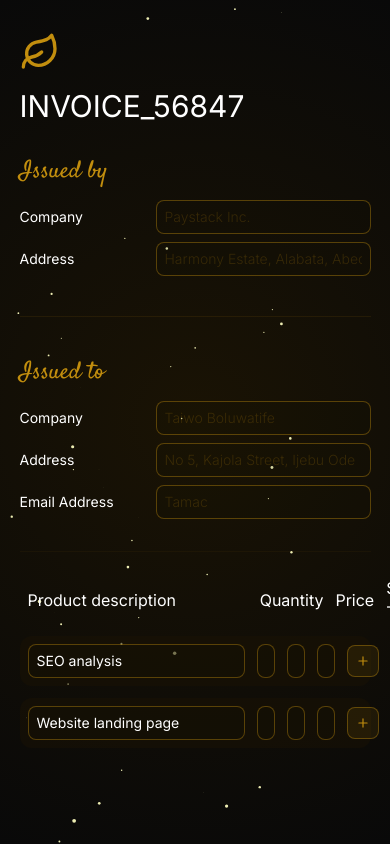
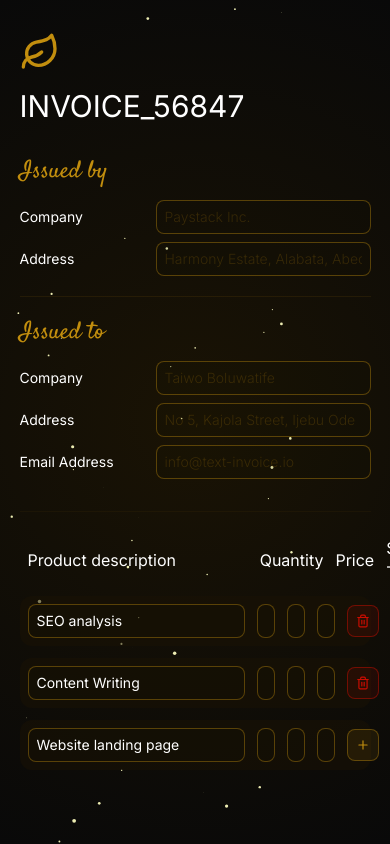
Before and after one commit to blyncnov/text-to-invoice-generator, a Next.js app: page /invoice/1 in a window 390 px wide. Shown: the top 844 px of the page. Built offline with nearby package versions, Linux system fonts and the light colour scheme.

Commit message:
Adding new product to the products

```diff
--- a/src/app/invoice/[invoice_id]/page.tsx
+++ b/src/app/invoice/[invoice_id]/page.tsx
@@ -8,9 +8,24 @@
 const InvoiceDetails = () => {
   const [products, setProducts] = useState([
     { id: 1, desc: "SEO analysis", price: 200, qty: 1 },
-    { id: 2, desc: "Website landing page", price: 4000, qty: 3 },
+    { id: 2, desc: "Content Writing", price: 15, qty: 2 },
+    { id: 3, desc: "Website landing page", price: 4000, qty: 3 },
   ]);
-  const [isLastItem, setIsLastItem] = useState(false);
+
+  const handleAddNewProduct = () => {
+    // Initiate New Product
+    const newProduct = {
+      id: products.length + 1,
+      desc: "New Product",
+      price: 70,
+      qty: 20,
+    };
+
+    // Add new Product to Array!
+    setProducts((prev) => [...prev, newProduct]);
+  };
+
+  console.log(products);
 
   return (
     <main className="w-full max-w-[90%] py-6 mx-auto">
@@ -35,11 +50,12 @@
                   <path d="M2 21c0-3 1.85-5.36 5.08-6C9.5 14.52 12 13 13 12" />
                 </svg>
               </div>
+
               <div className="w-auto pb-4">
                 <h1 className="text-3xl font-normal">INVOICE_56847</h1>
               </div>
 
-              <div className="invoice_info w-full grid grid-cols-1 lg:grid-cols-2 gap-x-[50px] gap-y-10 divide-y divide-x-0 md:divide-y-0 md:divide-x divide-main/10">
+              <div className="invoice_info w-full grid grid-cols-1 lg:grid-cols-2 gap-x-[50px] gap-y-5 md:gap-y-10 divide-y divide-x-0 lg:divide-y-0 lg:divide-x divide-main/10">
                 <div className="invoice_right_information w-full">
                   <div className="w-auto pb-3">
                     <h3
@@ -73,7 +89,7 @@
                   </div>
                 </div>
 
-                <div className="invoice_left_information w-full md:pl-10 md:pt-0 pt-10">
+                <div className="invoice_left_information w-full lg:pl-10 lg:pt-0 pt-5">
                   <div className="w-auto pb-3">
                     <h3
                       className={`text-2xl text-main font-normal ${SatisfyQo.className}`}
@@ -110,7 +126,7 @@
                         type="text"
                         name="to_email_address"
                         id="to_email_address"
-                        placeholder="Tamac"
+                        placeholder="info@text-invoice.io"
                         className="w-full rounded-lg py-1.5 px-2 placeholder:text-main/20 placeholder:font-light bg-[rgba(26,19,4,0.1)] border border-main/40"
                       />
                     </div>
@@ -161,30 +177,31 @@
                       className="w-full rounded-lg py-1.5 px-2 placeholder:text-main/20 placeholder:font-light bg-[rgba(26,19,4,0.1)] border border-main/40"
                     />
                     <input
-                      type="text"
+                      type="number"
                       name="p_qty"
                       id="p_qty"
                       defaultValue={product.qty}
                       className="w-full rounded-lg py-1.5 px-2 placeholder:text-main/20 placeholder:font-light bg-[rgba(26,19,4,0.1)] border border-main/40"
                     />
                     <input
-                      type="text"
+                      type="number"
                       name="p_price"
                       id="p_price"
                       defaultValue={product.price}
                       className="w-full rounded-lg py-1.5 px-2 placeholder:text-main/20 placeholder:font-light bg-[rgba(26,19,4,0.1)] border border-main/40"
                     />
                     <input
-                      type="text"
+                      type="number"
                       name="p_sub_total"
                       id="p_sub_total"
                       defaultValue={product.price * product.qty}
                       className="w-full rounded-lg py-1.5 px-2 placeholder:text-main/20 placeholder:font-light bg-[rgba(26,19,4,0.1)] border border-main/40"
                     />
                     <div>
-                      {!isLastItem ? (
+                      {products.indexOf(product) === products.length - 1 ? (
                         <button
                           type="button"
+                          onClick={handleAddNewProduct}
                           className="w-8 h-8 flex justify-center items-center rounded-lg py-1.5 px-2 bg-[rgba(194,143,14,0.1)] border border-main/40"
                         >
                           <svg
```
